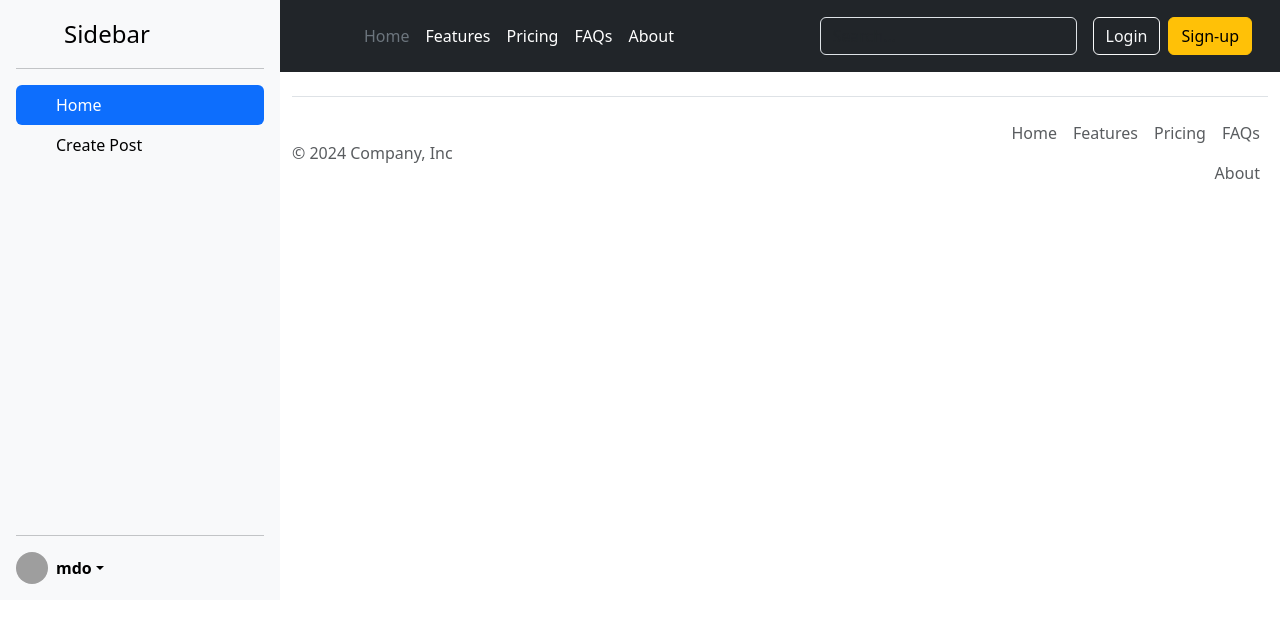
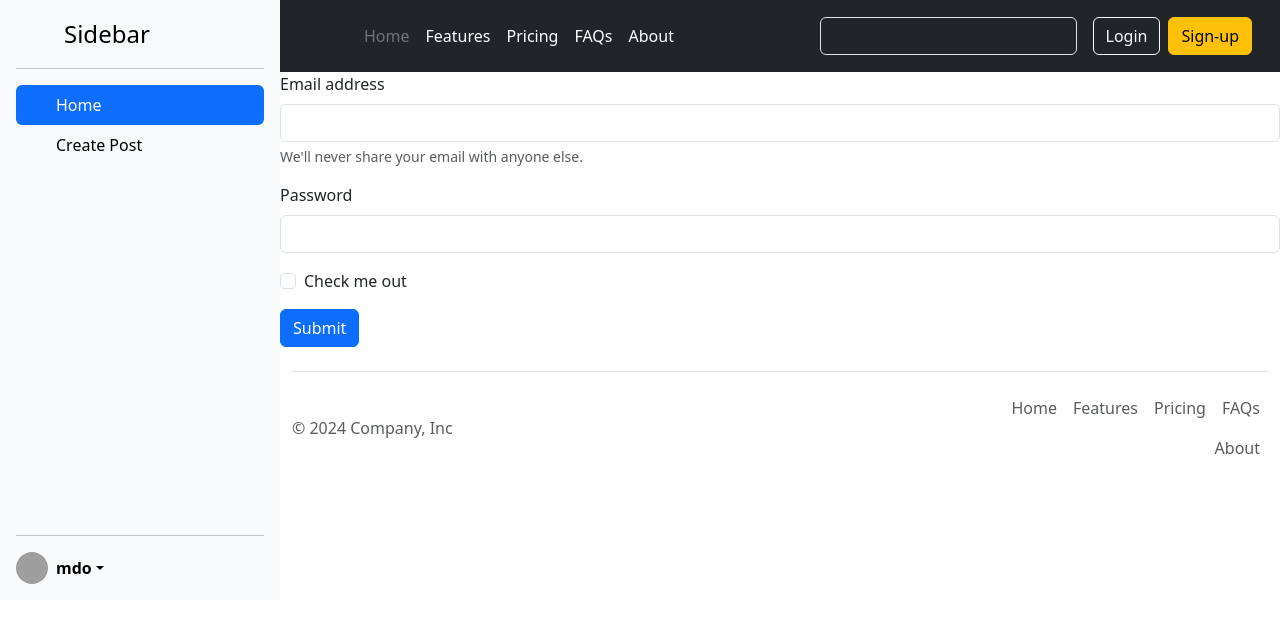
Before and after one commit to IamShameerMukhtar/Social_Media_React, a React (Vite) app in the folder social_media/: page / in a window 1280 px wide. Shown: the top 622 px of the page. Built offline with nearby package versions, Linux system fonts and the light colour scheme; grey boxes are pictures that could not be loaded.

Commit message:
CreatePost

```diff
--- a/social_media/src/App.jsx
+++ b/social_media/src/App.jsx
@@ -3,6 +3,7 @@ import './App.css'
 import Header from "./Components/Header"
 import Footer from "./Components/Footer"
 import Sidebar from "./Components/Sidebar"
+import CreatePost from "./Components/CreatePost"
 
 function App() {
 
@@ -12,6 +13,7 @@ function App() {
      <Sidebar></Sidebar>
 
     <div className="content"><Header></Header>
+    <CreatePost></CreatePost>
      <Footer></Footer></div>
      </div>
     </>
--- /dev/null
+++ b/social_media/src/Components/CreatePost.jsx
@@ -0,0 +1,28 @@
+const CreatePost=()=>{
+return <>
+<form>
+  <div class="mb-3">
+    <label for="exampleInputEmail1" class="form-label">Email address</label>
+    <input type="email" class="form-control" id="exampleInputEmail1" aria-describedby="emailHelp"/>
+    <div id="emailHelp" class="form-text">We'll never share your email with anyone else.</div>
+  </div>
+  <div class="mb-3">
+    <label for="exampleInputPassword1" class="form-label">Password</label>
+    <input type="password" class="form-control" id="exampleInputPassword1"/>
+  </div>
+  <div class="mb-3 form-check">
+    <input type="checkbox" class="form-check-input" id="exampleCheck1"/>
+    <label class="form-check-label" for="exampleCheck1">Check me out</label>
+  </div>
+  <button type="submit" class="btn btn-primary">Submit</button>
+</form>
+
+
+
+
+</>
+}
+
+
+
+export default CreatePost;
```
